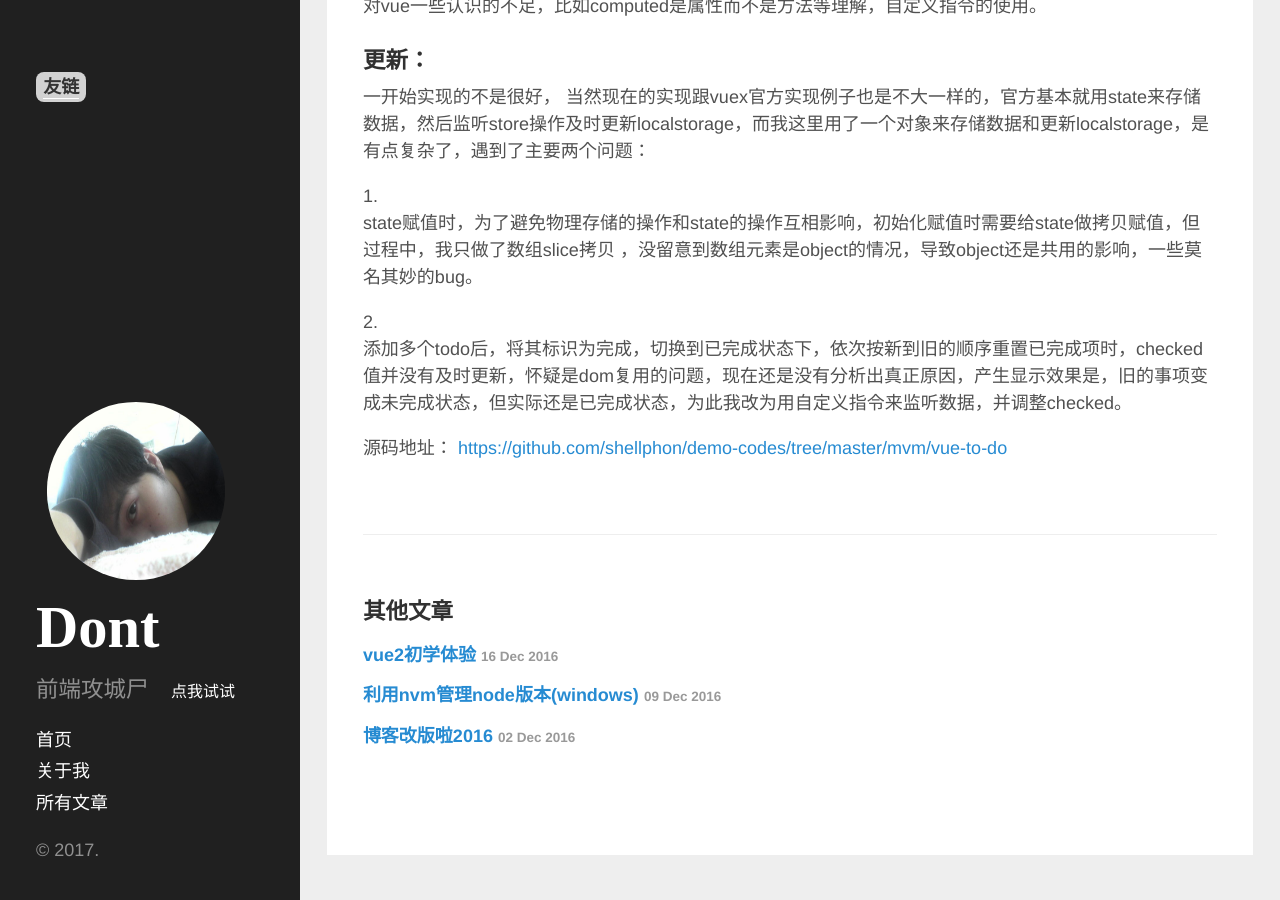
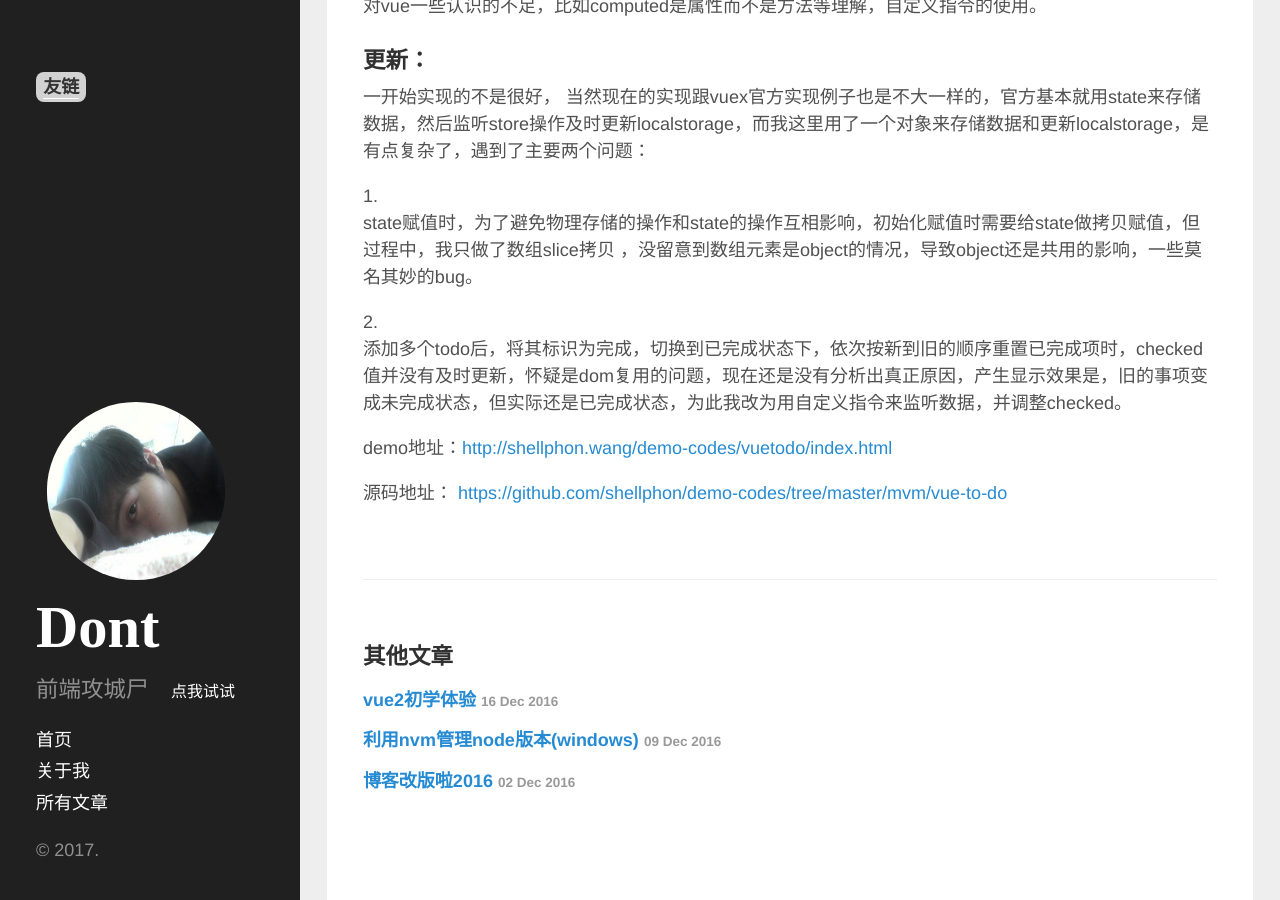
Before and after one commit to shellphon/githublog, a Jekyll site: the page built from _posts/2017-01-03-vuex-todo.md, in a window 1280 px wide and 900 px high, scrolled down 11907 px. Built offline with Jekyll 4.4.1, drawn with Linux system fonts in a browser that asks for light colours; comment, search, counter and statistics services are not loaded.

Commit message:
fixed bug

```diff
--- a/_posts/2017-01-03-vuex-todo.md
+++ b/_posts/2017-01-03-vuex-todo.md
@@ -445,4 +445,6 @@ export default {
 
   2. 添加多个todo后，将其标识为完成，切换到已完成状态下，依次按新到旧的顺序重置已完成项时，checked值并没有及时更新，怀疑是dom复用的问题，现在还是没有分析出真正原因，产生显示效果是，旧的事项变成未完成状态，但实际还是已完成状态，为此我改为用自定义指令来监听数据，并调整checked。
 
+demo地址：[http://shellphon.wang/demo-codes/vuetodo/index.html](http://shellphon.wang/demo-codes/vuetodo/index.html)
+
 源码地址： [https://github.com/shellphon/demo-codes/tree/master/mvm/vue-to-do](https://github.com/shellphon/demo-codes/tree/master/mvm/vue-to-do)
```
